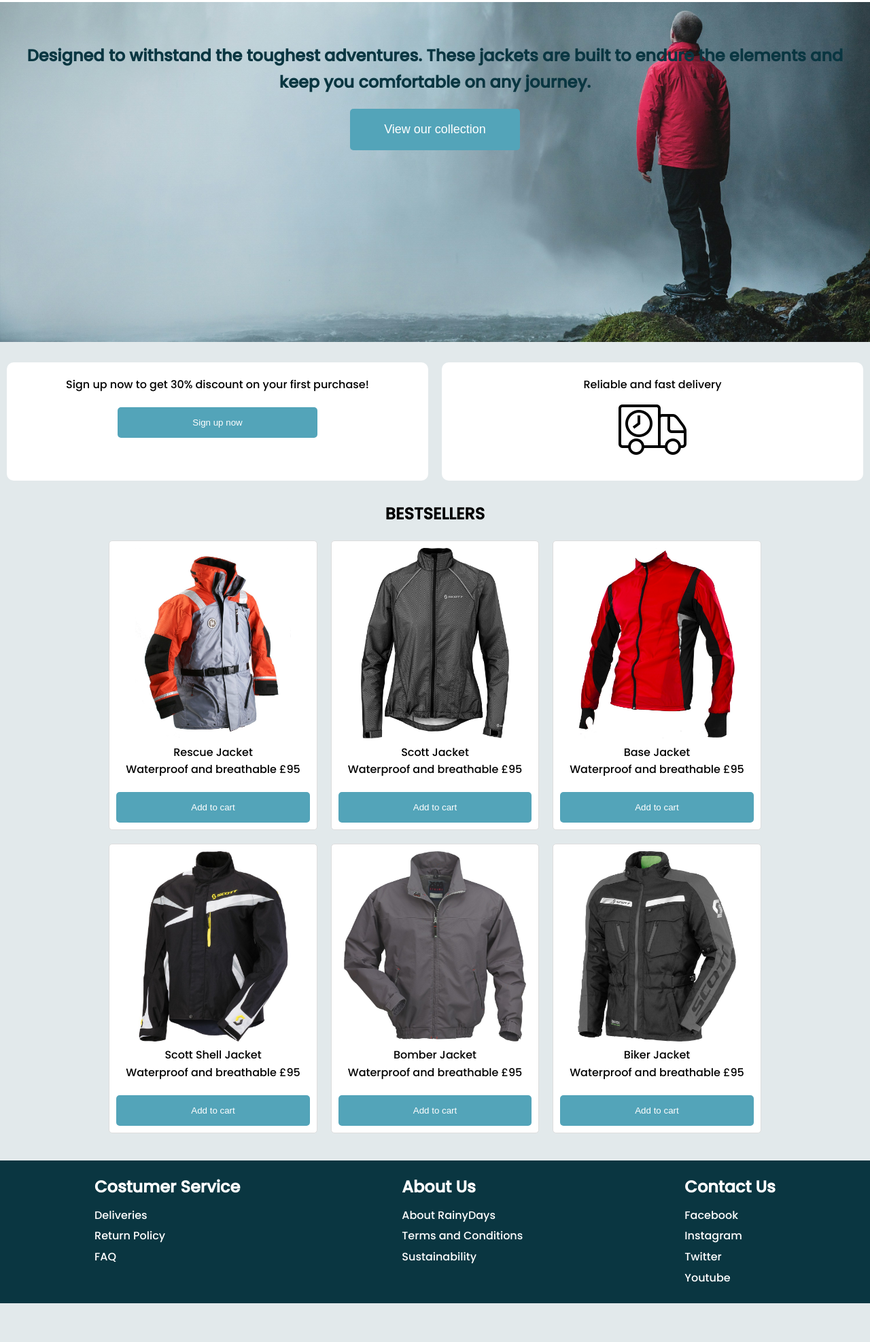
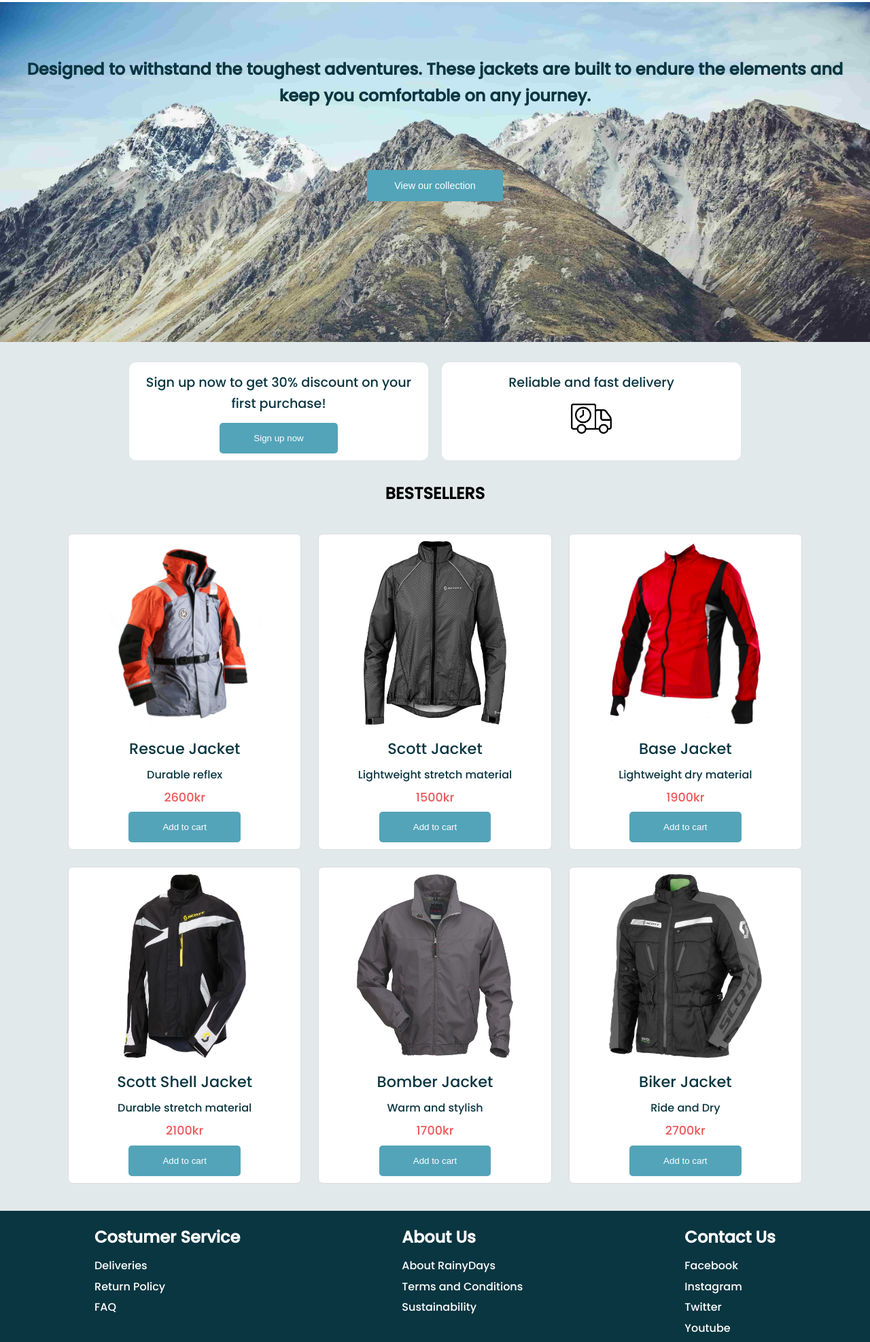
Before and after one commit to rscode67/rscode67.github.io, a plain HTML site: page index.html in a window 1280 px wide. Shown: the part 105-2079 px from the top of the page at 68% size. Before the commit the page ends 2022 px from the top, so only its background shows below. Drawn offline with Linux system fonts and the light colour scheme.

Commit message:
minor changes

```diff
--- a/css/styles.css
+++ b/css/styles.css
@@ -50,7 +50,7 @@ header {
 }
 
 .logo {
-  width: 150px;
+  max-width: 150px;
 }
 
 nav ul {
@@ -82,27 +82,29 @@ nav ul li a {
 /*Banner styles */
 
 .banner {
-  background: url("../assets/images/banner.jpg");
+  background: url("../assets/images/banner2.jpg");
   text-align: center;
   padding: 60px 20px;
   background-size: cover;
   background-repeat: no-repeat;
-  background-position-x: right;
-  background-position-y: bottom;
+  background-position-x: center;
+  background-position-y: top;
   min-height: 500px;
 }
 
 .banner-content h1 {
-  margin-bottom: 20px;
+  margin-top: 20px;
+  margin-bottom: 90px;
   color: #0a3641;
+  font-size: 1.5rem;
 }
 
 .cta-big {
   background: #53a4b9;
   color: #fff;
   border: none;
-  padding: 20px 50px;
-  font-size: 18px;
+  padding: 15px 40px;
+  font-size: 0.9rem;
   cursor: pointer;
   border-radius: 5px;
 }
@@ -112,20 +114,30 @@ nav ul li a {
 .column {
   display: flex;
   justify-content: space-around;
-  margin: 20px 0;
+  margin: 20px 180px;
   flex-wrap: wrap;
 }
 
 .item {
   text-align: center;
-  padding: 20px;
+  padding: 10px;
   flex: 1; /* make it responsive */
   margin: 10px;
   border-radius: 10px;
+  color: #0a3641;
+  font-size: 1.2rem;
+}
+
+.item p {
+  margin: 5px 0;
+}
+
+.item img {
+  max-width: 60px;
 }
 
 .promo {
-  background: #fff;
+  background: #ffffff;
 }
 
 .delivery {
@@ -139,17 +151,52 @@ nav ul li a {
   margin: 20px 0;
 }
 
-.jacket_list {
-  max-width: 340px;
-  max-height: 280px;
+.jacket_image {
+  max-width: 230px;
+  max-height: 270px;
+  min-height: 270px;
 }
 
-.product-container {
+.jacket_name {
+  margin-top: 10px;
+  font-size: 1.4em;
+  color: #0a3641;
+}
+
+.jacket_description {
+  margin-top: 7px;
+  font-size: 1em;
+  color: #0a3641;
+}
+
+.jacket_price {
+  margin-top: 7px;
+  font-size: 1.1em;
+  color: #ec5858;
+}
+
+/*.product-container {
   display: flex;
   flex-wrap: wrap;
   justify-content: center;
   gap: 20px;
   margin-bottom: 40px;
+}*/
+
+.product-container {
+  display: grid;
+  grid-template-columns: repeat(auto-fill, minmax(260px, 1fr)); /* Read */
+  gap: 25px;
+  margin: 40px 100px;
+  justify-content: center;
+}
+
+.product-item {
+  background: #fff;
+  border: 1px solid #ddd;
+  border-radius: 7px;
+  text-align: center;
+  padding: 10px;
 }
 
 .cta-small {
@@ -157,17 +204,11 @@ nav ul li a {
   border: none;
   color: #fff;
   border-radius: 5px;
-  padding: 15px 110px;
-  margin-top: 20px;
+  padding: 15px 50px;
+  margin-top: 7px;
   cursor: pointer;
-}
-
-.product-item {
-  background: #fff;
-  border: 1px solid #ddd;
-  border-radius: 5px;
-  text-align: center;
-  padding: 10px;
+  max-width: 250px;
+  align-items: center;
 }
 
 /* Footer styles */
@@ -176,6 +217,7 @@ nav ul li a {
   background: #0a3641;
   color: #fff;
   padding: 20px;
+  text-align: left;
 }
 
 .footer {
@@ -203,12 +245,21 @@ nav ul li a {
   transition: 0.3s ease-out;
 }
 
+.cta-small:hover,
+.cta-big:hover {
+  transform: scale(1.1);
+}
+
 /* Responsive styles */
 
-@media (max-width: 768px) {
+@media only screen and (max-width: 768px) {
   .navbar {
     flex-direction: column;
     align-items: flex-start;
+  }
+
+  .top-icons {
+    display: none;
   }
 
   .nav ul {
@@ -216,15 +267,57 @@ nav ul li a {
     margin-top: 10px;
   }
 
+  .banner-content h1 {
+    margin-top: 140px;
+    margin-bottom: 20px;
+    color: #e2e9eb;
+  }
+
   .column {
     flex-direction: column;
     align-items: center;
+    margin: 10px 0;
   }
 
   .footer {
     flex-direction: column;
     align-items: center;
   }
+
+  .footer-container {
+    text-align: center;
+  }
+
+  .about_container {
+    flex-direction: column;
+    align-items: center;
+  }
 }
 
 /* About Page */
+
+.about_container {
+  display: flex;
+  padding: 30px 70px;
+  align-items: center;
+}
+
+.about_story {
+  max-width: 600px;
+  min-height: 590px;
+  line-height: 1.6;
+  color: #0a3641;
+  text-align: justify;
+}
+
+.about_story h1 {
+  font-size: 2rem;
+  margin-bottom: 20px;
+  text-align: center;
+}
+
+.about_image {
+  max-width: 800px;
+  max-height: 590px;
+  margin: 10px 20px;
+}
--- a/index.html
+++ b/index.html
@@ -53,6 +53,7 @@
       </section>
       <section class="column">
         <div class="item promo">
+
           <p>Sign up now to get 30% discount on your first purchase!</p>
           <button class="cta-small">Sign up now</button>
         </div>
@@ -70,62 +71,68 @@
         <figure class="product-item">
           <img
             src="assets/images/RainyDays_Jacket1.jpg"
-            class="jacket_list"
+            class="jacket_image"
             alt="Rescue Jacket"
           />
-          <figcaption>Rescue Jacket</figcaption>
-          <p>Waterproof and breathable £95</p>
+          <figcaption class="jacket_name">Rescue Jacket</figcaption>
+          <p class="jacket_description">Durable reflex</p>
+          <p class="jacket_price">2600kr</p>
           <button class="cta-small">Add to cart</button>
         </figure>
 
         <figure class="product-item">
           <img
             src="assets/images/RainyDays_Jacket2.jpg"
-            class="jacket_list"
+            class="jacket_image"
             alt="Scott Jacket"
           />
-          <figcaption>Scott Jacket</figcaption>
-          <p>Waterproof and breathable £95</p>
+          <figcaption class="jacket_name">Scott Jacket</figcaption>
+          <p class="jacket_description">Lightweight stretch material</p>
+          <p class="jacket_price">1500kr</p>
           <button class="cta-small">Add to cart</button>
         </figure>
         <figure class="product-item">
           <img
             src="assets/images/RainyDays_Jacket3.jpg"
-            class="jacket_list"
+            class="jacket_image"
             alt="Base Jacket"
           />
-          <figcaption>Base Jacket</figcaption>
-          <p>Waterproof and breathable £95</p>
+          <figcaption class="jacket_name">Base Jacket</figcaption>
+          <p class="jacket_description">Lightweight dry material</p>
+          <p class="jacket_price">1900kr</p>
           <button class="cta-small">Add to cart</button>
         </figure>
         <figure class="product-item">
           <img
             src="assets/images/RainyDays_Jacket4.jpg"
-            class="jacket_list"
+            class="jacket_image"
             alt="Scott Shell Jacket"
           />
-          <figcaption>Scott Shell Jacket</figcaption>
-          <p>Waterproof and breathable £95</p>
+          <figcaption class="jacket_name">Scott Shell Jacket</figcaption>
+          <p class="jacket_description">Durable stretch material</p>
+          <p class="jacket_price">2100kr</p>
           <button class="cta-small">Add to cart</button>
         </figure>
         <figure class="product-item">
           <img
             src="assets/images/RainyDays_Jacket5.jpg"
-            class="jacket_list"
+            class="jacket_image"
             alt="Bomber Jacket"
           />
-          <figcaption>Bomber Jacket</figcaption>
-          <p>Waterproof and breathable £95</p>
+          <figcaption class="jacket_name">Bomber Jacket</figcaption>
+          <p class="jacket_description">Warm and stylish</p>
+          <p class="jacket_price">1700kr</p>
           <button class="cta-small">Add to cart</button>
         </figure>
         <figure class="product-item">
           <img
             src="assets/images/RainyDays_Jacket6.jpg"
-            class="jacket_list"
+            class="jacket_image"
             alt="Biker Jacket"
           />
-          <figcaption>Biker Jacket</figcaption>
-          <p>Waterproof and breathable £95</p>
+          <figcaption class="jacket_name">Biker Jacket</figcaption>
+          <p class="jacket_description">Ride and Dry</p>
+          <p class="jacket_price">2700kr</p>
           <button class="cta-small">Add to cart</button>
         </figure>
       </section>
```
Also changed, not shown: about.html (+34 -21 lines), contact.html (+36 -1 lines), assets/images/banner2.jpg (added), assets/images/delivery_truck.jpg (added), assets/images/discount_image.jpg (added).
